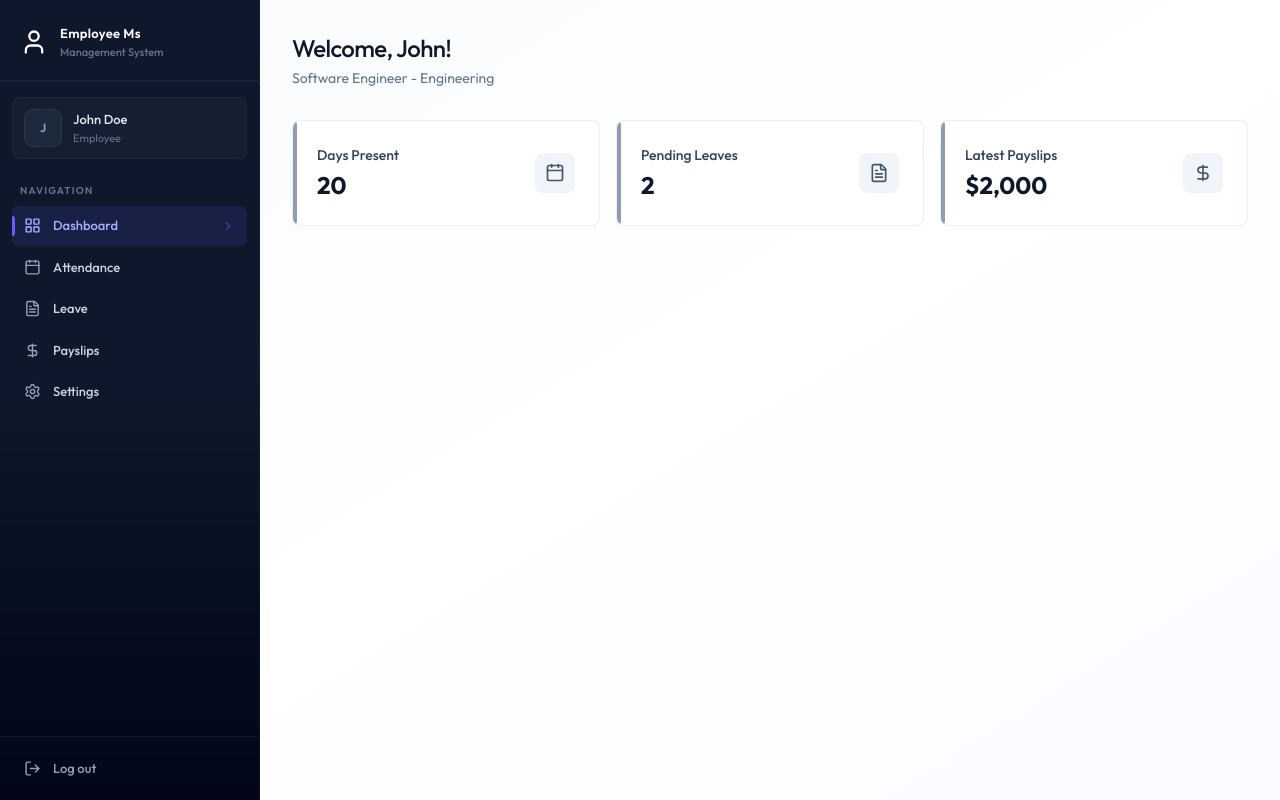
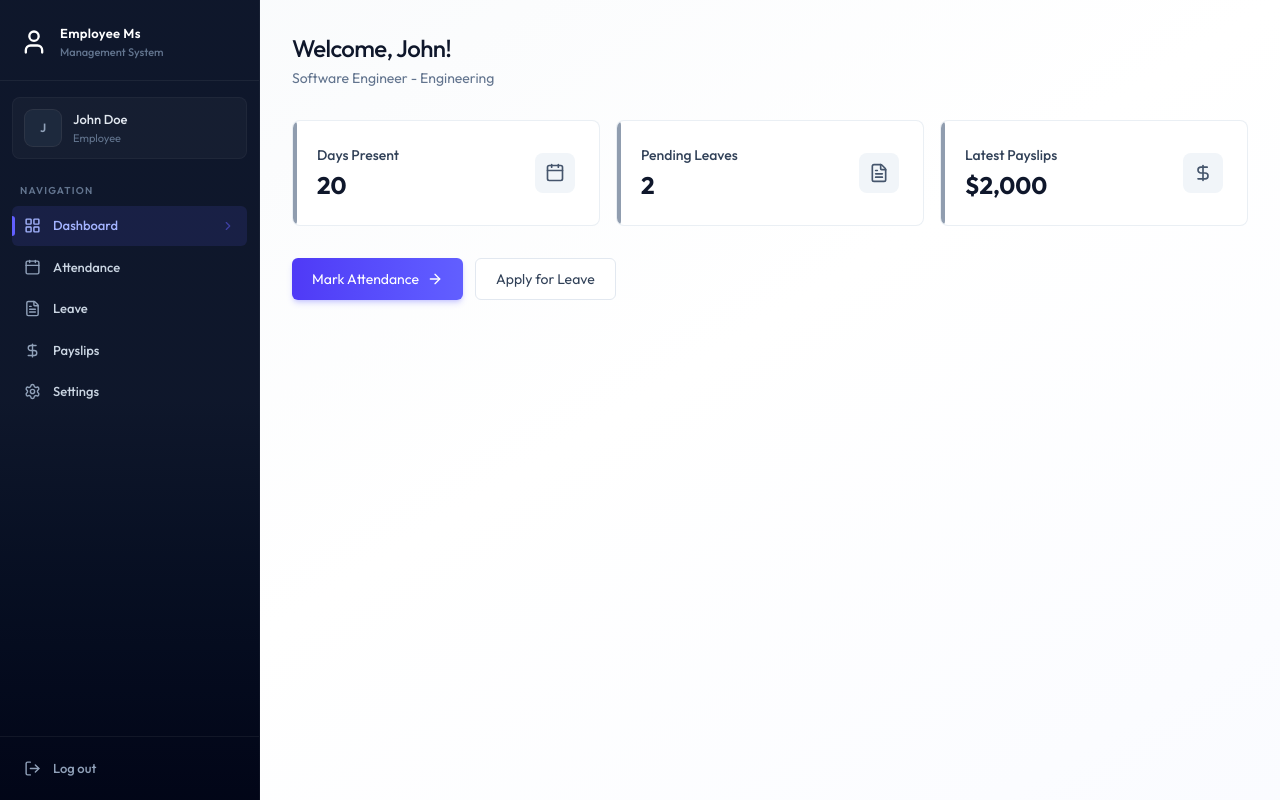
Before and after one commit to sheaf-hassan/employee_management_system, a React (Vite) app in the folder client/: page /dashboard in a window 1280 px wide. Built offline with nearby package versions, Linux system fonts and the light colour scheme.

Commit message:
create buttons of employee_dashboard

```diff
--- a/client/src/components/EmployeeDashboard.jsx
+++ b/client/src/components/EmployeeDashboard.jsx
@@ -1,4 +1,5 @@
-import { CalendarIcon, DollarSignIcon, FileTextIcon } from "lucide-react"
+import { ArrowRightIcon, CalendarIcon, DollarSignIcon, FileTextIcon } from "lucide-react"
+import { Link } from "react-router-dom";
 
 const EmployeeDashboard = ({data}) => {
 
@@ -44,6 +45,17 @@ const EmployeeDashboard = ({data}) => {
                 </div>
             ))}
         </div>
+
+        <div className="flex flex-col sm:flex-row gap-3">
+            <Link to="/attendance" className="btn-primary text-center inline-flex items-center justify-center gap-2">
+                Mark Attendance <ArrowRightIcon className="w-4 h-4"/>
+            </Link>
+
+            <Link to="/leave" className="btn-secondary text-center">
+                Apply for Leave
+            </Link>
+        </div>
+
     </div>
   )
 }
```
